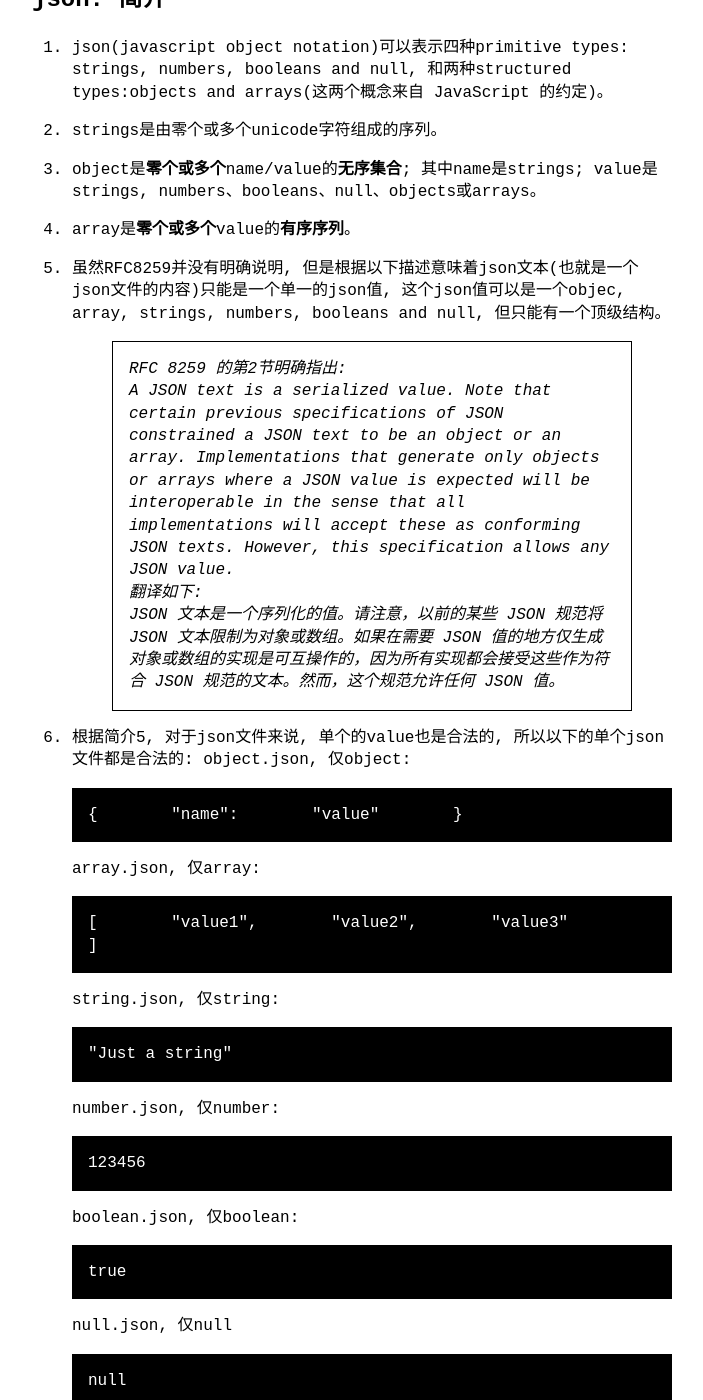
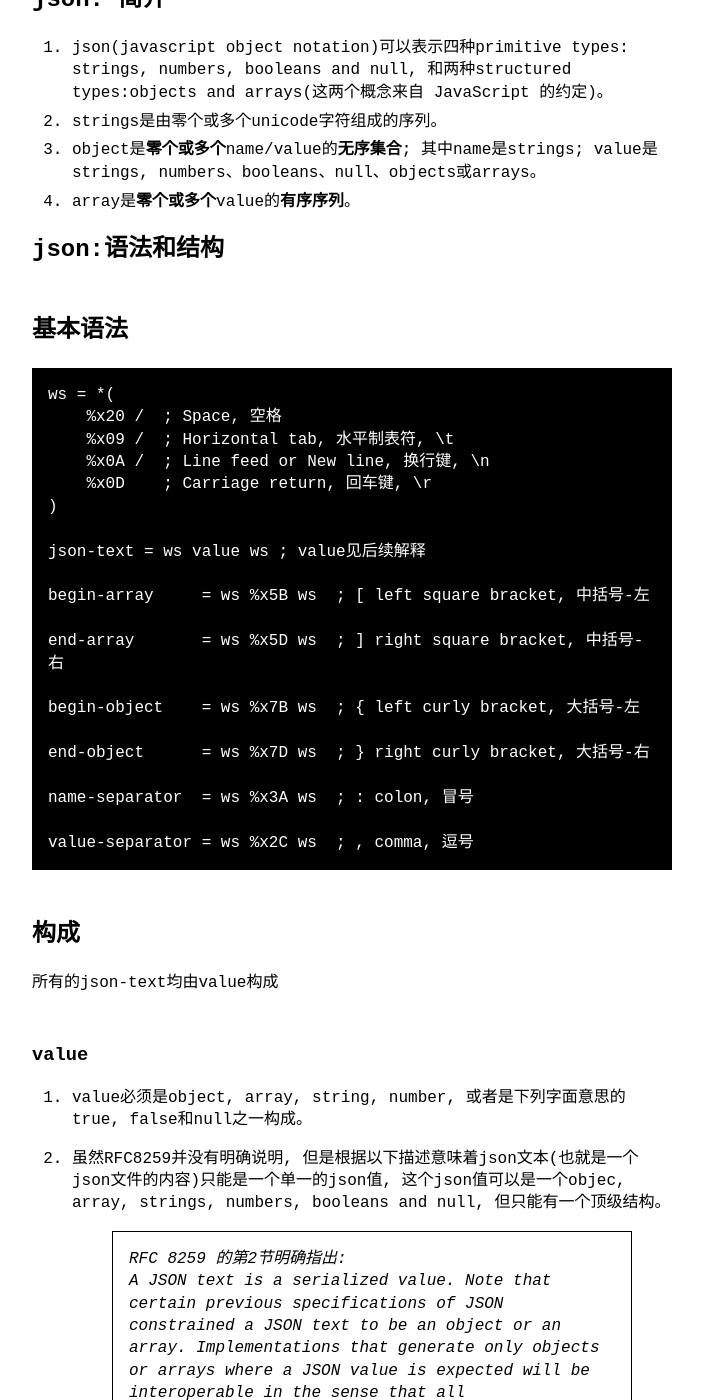
Before and after one commit to shecannotsee/shecannotsee.github.io, a Jekyll site: the page built from _posts/2024-08-19-json_standard_definition.md, in a window 1280 px wide and 1400 px high, scrolled down 257 px. Shown: the whole window, without its empty margins (288-991 px from the left). Built offline with Jekyll 4.4.1, drawn with Linux system fonts in a browser that asks for light colours.

Commit message:
[docs]去除一些重复的定义

````diff
--- a/_posts/2024-08-19-json_standard_definition.md
+++ b/_posts/2024-08-19-json_standard_definition.md
@@ -5,64 +5,12 @@ categories: blog
 
 RFC8259：https://datatracker.ietf.org/doc/html/rfc8259
 
-
-
 # json: 简介
 
 1. json(javascript object notation)可以表示四种primitive types: strings, numbers, booleans and null, 和两种structured types:objects and arrays(这两个概念来自 JavaScript 的约定)。
-
 2. strings是由零个或多个unicode字符组成的序列。
-
 3. object是**零个或多个**name/value的**无序集合**; 其中name是strings; value是strings, numbers、booleans、null、objects或arrays。
-
 4. array是**零个或多个**value的**有序序列**。
-
-5. 虽然RFC8259并没有明确说明, 但是根据以下描述意味着json文本(也就是一个json文件的内容)只能是一个单一的json值, 这个json值可以是一个objec, array, strings, numbers, booleans and null, 但只能有一个顶级结构。
-
-   > RFC 8259 的第2节明确指出:
-   >
-   > A JSON text is a serialized value. Note that certain previous specifications of JSON constrained a JSON text to be an object or an array. Implementations that generate only objects or arrays where a JSON value is expected will be interoperable in the sense that all implementations will accept these as conforming JSON texts. However, this specification allows any JSON value.
-   >
-   > 翻译如下:
-   >
-   > JSON 文本是一个序列化的值。请注意，以前的某些 JSON 规范将 JSON 文本限制为对象或数组。如果在需要 JSON 值的地方仅生成对象或数组的实现是可互操作的，因为所有实现都会接受这些作为符合 JSON 规范的文本。然而，这个规范允许任何 JSON 值。
-
-6. 根据简介5, 对于json文件来说, 单个的value也是合法的, 所以以下的单个json文件都是合法的:
-   object.json, 仅object:
-
-   ```json
-   { "name": "value" }
-   ```
-
-   array.json, 仅array:
-
-   ```json
-   [ "value1", "value2", "value3" ]
-   ```
-
-   string.json, 仅string:
-
-   ```json
-   "Just a string"
-   ```
-
-   number.json, 仅number:
-
-   ```json
-   123456
-   ```
-
-   boolean.json, 仅boolean:
-
-   ```json
-   true
-   ```
-
-   null.json, 仅null
-
-   ```json
-   null
-   ```
 
 
 
````
